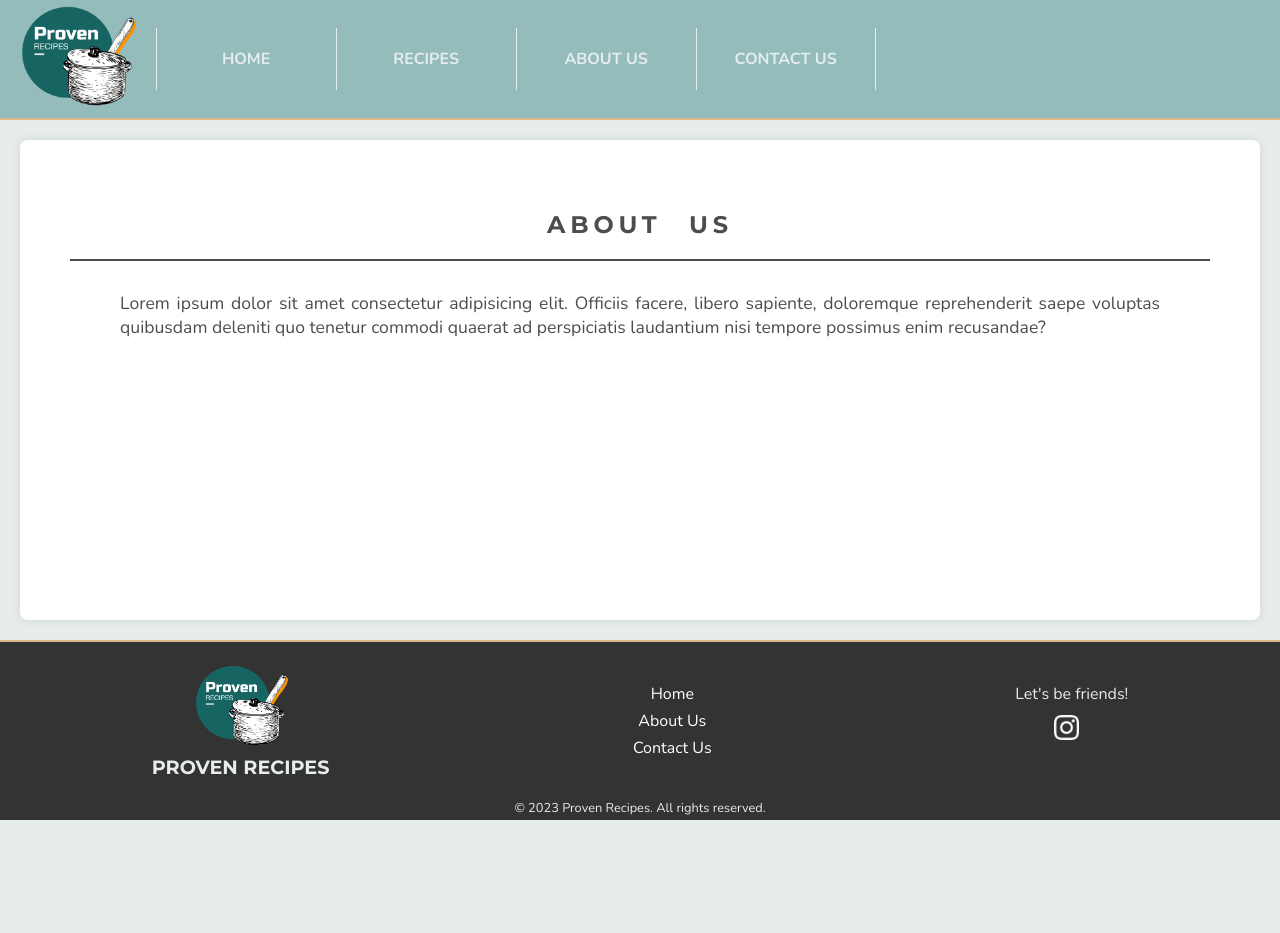
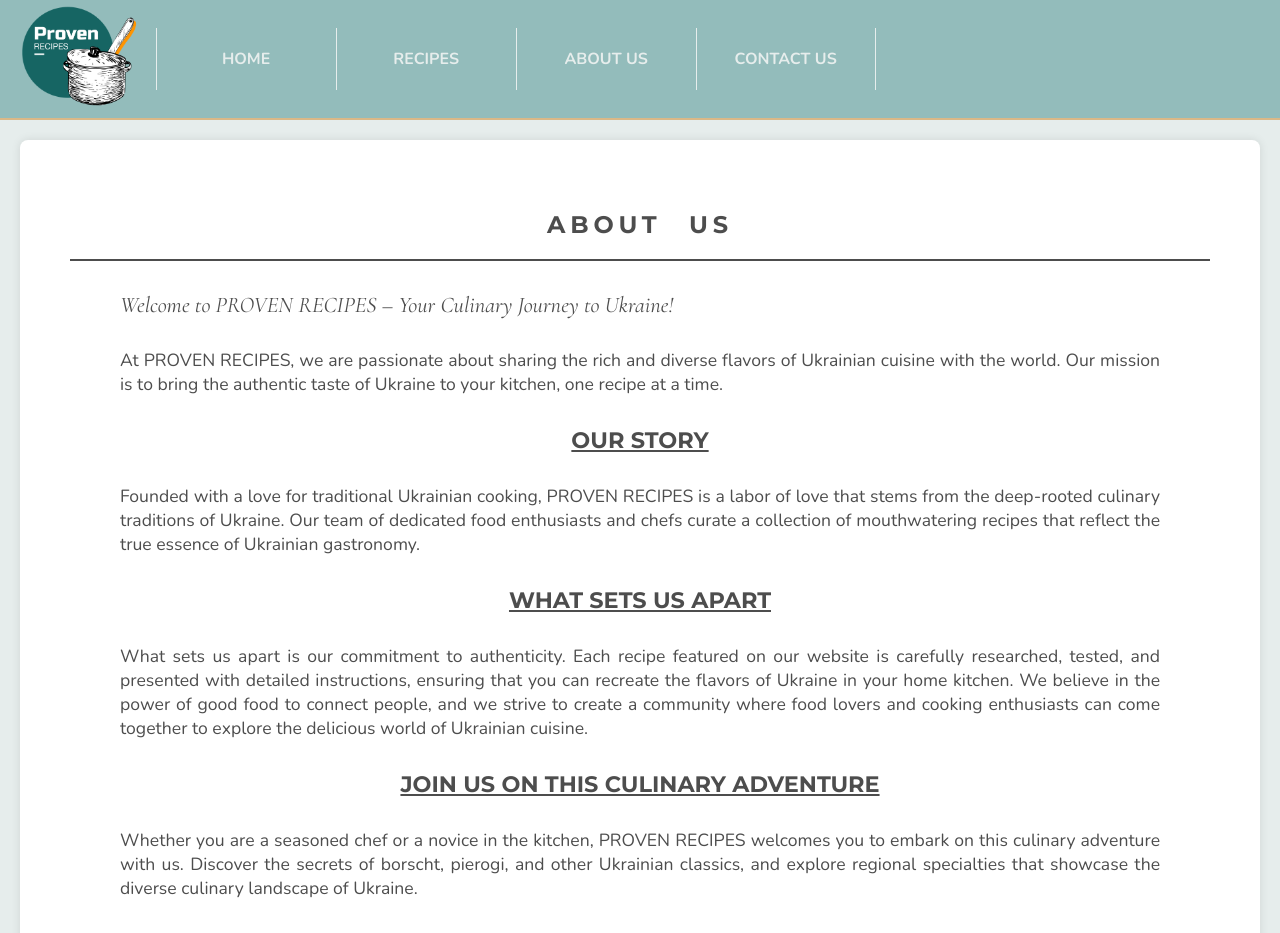
Before and after one commit to HalynaRiabokonenko/cookbook, a React (Create React App) app: page /about in a window 1280 px wide. Shown: the top 933 px of the page. Before the commit the page ends 820 px from the top, so only its background shows below. Built offline with nearby package versions, Linux system fonts and the light colour scheme.

Commit message:
add content and styles for AboutContent.jsx

```diff
--- a/src/components/AboutContent.jsx
+++ b/src/components/AboutContent.jsx
@@ -6,11 +6,50 @@ function AboutContent() {
     <main className="about-content">
       <section className="about-content__container">
         <h1 className="about-content__header">About us</h1>
+        <p className="about-content__paragraph about-content__paragraph--italic">
+          Welcome to PROVEN RECIPES – Your Culinary Journey to Ukraine!
+        </p>
         <p className="about-content__paragraph">
-          Lorem ipsum dolor sit amet consectetur adipisicing elit. Officiis
-          facere, libero sapiente, doloremque reprehenderit saepe voluptas
-          quibusdam deleniti quo tenetur commodi quaerat ad perspiciatis
-          laudantium nisi tempore possimus enim recusandae?
+          At PROVEN RECIPES, we are passionate about sharing the rich and
+          diverse flavors of Ukrainian cuisine with the world. Our mission is to
+          bring the authentic taste of Ukraine to your kitchen, one recipe at a
+          time.
+        </p>
+        <h2 className="about-content__subheader">Our Story</h2>
+        <p className="about-content__paragraph">
+          Founded with a love for traditional Ukrainian cooking, PROVEN RECIPES
+          is a labor of love that stems from the deep-rooted culinary traditions
+          of Ukraine. Our team of dedicated food enthusiasts and chefs curate a
+          collection of mouthwatering recipes that reflect the true essence of
+          Ukrainian gastronomy.
+        </p>
+        <h2 className="about-content__subheader">What Sets Us Apart</h2>
+        <p className="about-content__paragraph">
+          What sets us apart is our commitment to authenticity. Each recipe
+          featured on our website is carefully researched, tested, and presented
+          with detailed instructions, ensuring that you can recreate the flavors
+          of Ukraine in your home kitchen. We believe in the power of good food
+          to connect people, and we strive to create a community where food
+          lovers and cooking enthusiasts can come together to explore the
+          delicious world of Ukrainian cuisine.
+        </p>
+        <h2 className="about-content__subheader">
+          Join Us on This Culinary Adventure
+        </h2>
+        <p className="about-content__paragraph">
+          Whether you are a seasoned chef or a novice in the kitchen, PROVEN
+          RECIPES welcomes you to embark on this culinary adventure with us.
+          Discover the secrets of borscht, pierogi, and other Ukrainian
+          classics, and explore regional specialties that showcase the diverse
+          culinary landscape of Ukraine.
+        </p>
+        <p className="about-content__paragraph">
+          Thank you for being a part of our community. We invite you to explore
+          our recipes, try your hand at cooking authentic Ukrainian dishes, and
+          savor the delightful flavors that Ukraine has to offer.
+        </p>
+        <p className="about-content__paragraph about-content__paragraph--italic">
+          Дякуємо (Thank you) for visiting PROVEN RECIPES!
         </p>
       </section>
     </main>
--- a/src/styles/About.css
+++ b/src/styles/About.css
@@ -30,3 +30,17 @@
   text-align: justify;
   font-size: 1.1rem;
 }
+
+.about-content__paragraph--italic {
+  font-family: Cormorant, sans-serif;
+  font-size: 1.4rem;
+  font-weight: 500;
+}
+
+.about-content__subheader {
+  margin: 30px 80px;
+  text-align: center;
+  font-size: 1.4rem;
+  text-transform: uppercase;
+  text-decoration: underline;
+}
--- a/src/styles/Home.css
+++ b/src/styles/Home.css
@@ -12,7 +12,7 @@
 }
 
 .home-content__header {
-  font-size: 1.5em;
+  font-size: 1.5rem;
   margin: 30px;
   text-transform: uppercase;
   text-align: center;
@@ -103,7 +103,7 @@
 }
 
 .home-content__recipes-name {
-  font-size: 1.4em;
+  font-size: 1.4rem;
   margin: 30px;
   text-align: center;
   padding: 20px;
```
